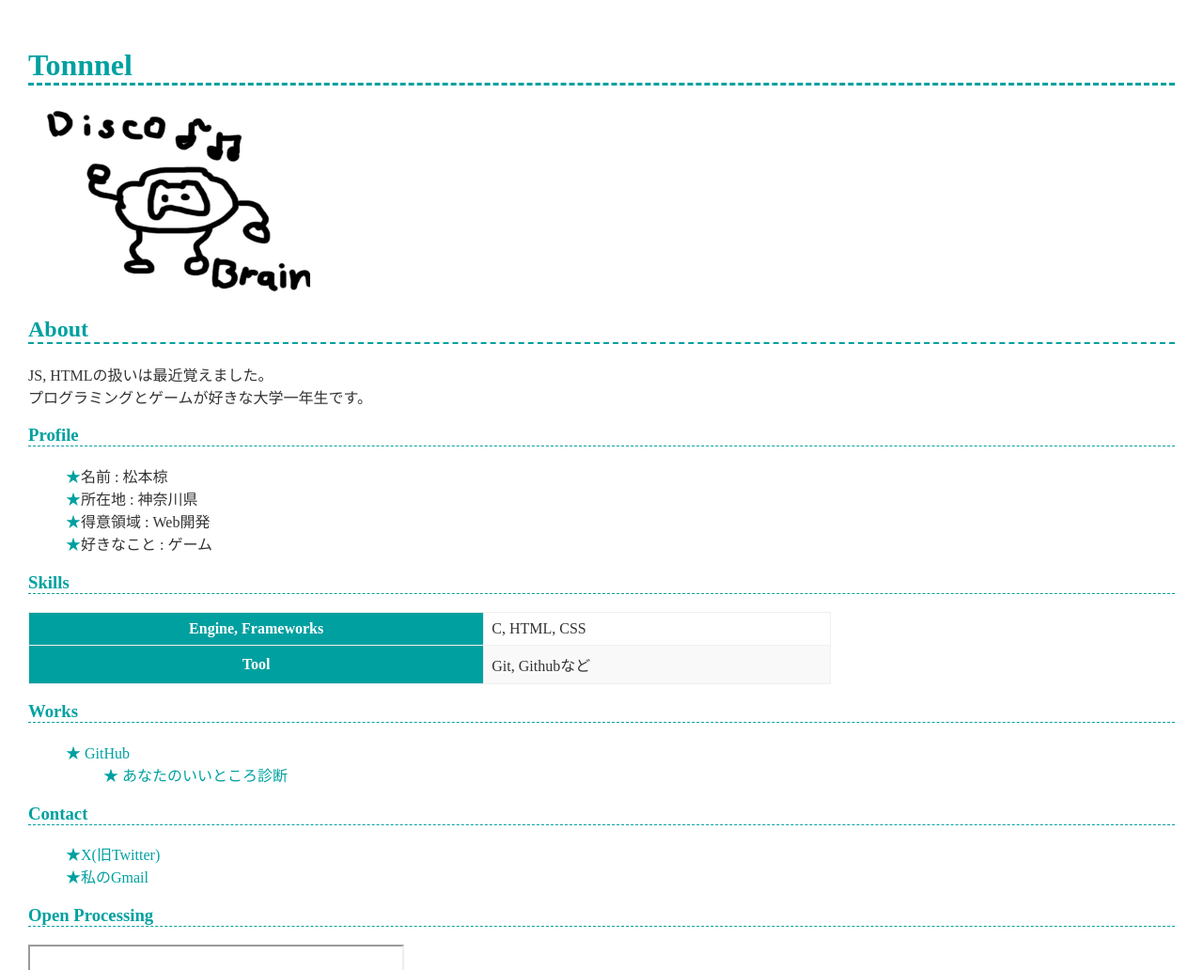
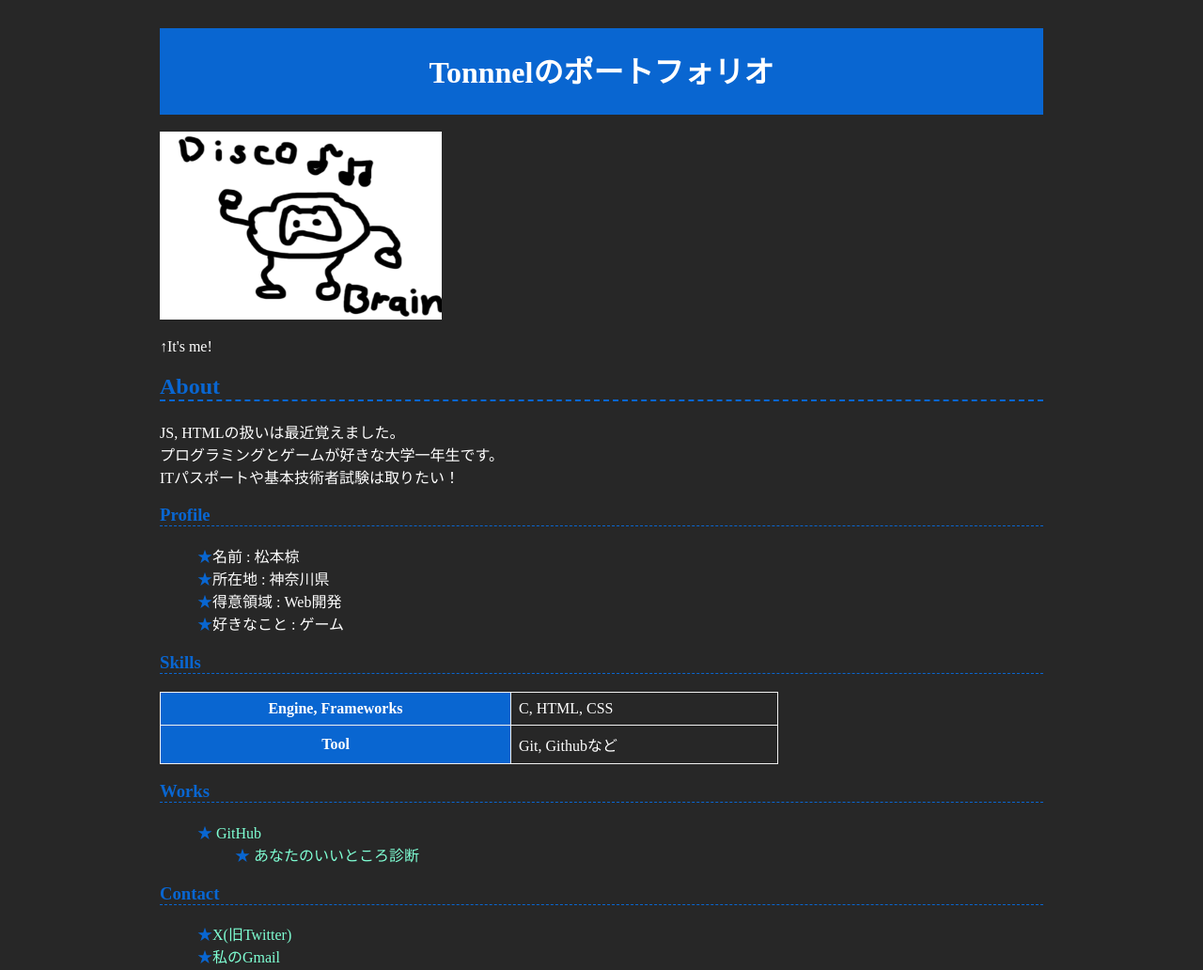
Before and after one commit to F0sl-hypixel/F0sl-hypixel.github.io, a plain HTML site: page index.html in a window 1280 px wide. Shown: the top 1032 px of the page at 94% size. Drawn offline with Linux system fonts and the light colour scheme; grey boxes are pictures that could not be loaded.

Commit message:
background color is changed, white to gray add header main color is changed, mint to my favorite color♡

```diff
--- a/index.html
+++ b/index.html
@@ -7,12 +7,19 @@
     <title>Tonnnelのポートフォリオ</title>
   </head>
   <body>
-    <h1>Tonnnel</h1>
+    <header class="header">
+      <div class="header-inner">
+        <h1>Tonnnelのポートフォリオ</h1>
+      </div>
+    </header>
+    <br>
     <img src="images/DiscoBrain.png" width="300" height="200" alt="Tonnnelのプロフィール画像">
+    <p>↑It's me!</p>
     <h2>About</h2>
     <p>
       JS, HTMLの扱いは最近覚えました。<br>
-      プログラミングとゲームが好きな大学一年生です。
+      プログラミングとゲームが好きな大学一年生です。<br>
+      ITパスポートや基本技術者試験は取りたい！
     </p>
 
     <h3>Profile</h3>
--- a/style.css
+++ b/style.css
@@ -1,13 +1,24 @@
-/* --------------------
-        全体
--------------------- */
+
 
 :root {
-  --theme-color: #00a0a0;
+    --theme-color: #0966d1;
 }
 
 * {
     box-sizing: border-box;
+}
+
+.header {
+    background-color: var(--theme-color);
+    color: #ffffff;
+
+    display: flex;
+    justify-content: center;
+    align-items: center;
+}
+
+.header h1 {
+  color: #ffffff !important;
 }
 
 html, body {
@@ -16,32 +27,25 @@ html, body {
 }
 
 body {
-  margin: 0;
+    width: 1000px;
+    margin: auto;
     padding: 30px;
-  color: #333;
+    background-color: #272727;
+    color: #ffffff;
 }
 
-/* --------------------
-        見出し
--------------------- */
 
 h1, h2, h3 {
     color: var(--theme-color);
     border-bottom: dashed 0.1em var(--theme-color);
 }
 
-/* --------------------
-        リンク
--------------------- */
 
 a {
-  color: var(--theme-color);
+    color: aquamarine;
     text-decoration: none;
 }
 
-/* --------------------
-        リスト
--------------------- */
 
 ul {
     list-style: none;
@@ -51,9 +55,6 @@ li:before {
     color: var(--theme-color);
 }
 
-/* --------------------
-          表
--------------------- */
 
 table {
     border-spacing: 0;
@@ -62,14 +63,14 @@ table {
     min-width: 70%;
 }
 tr {
-  background-color: #fff;
+    background-color: #272727;
 }
 tr:nth-child(2n) {
-  background-color: #f9f9f9;
+    background-color: #272727;
 }
 th {
     background: var(--theme-color);
-  color: #fff;
+    color: #ffffff;
 }
 th, td {
     border: solid 1px #f0f0f0;
```
Lines whose indentation alone changed are shown as unchanged.
